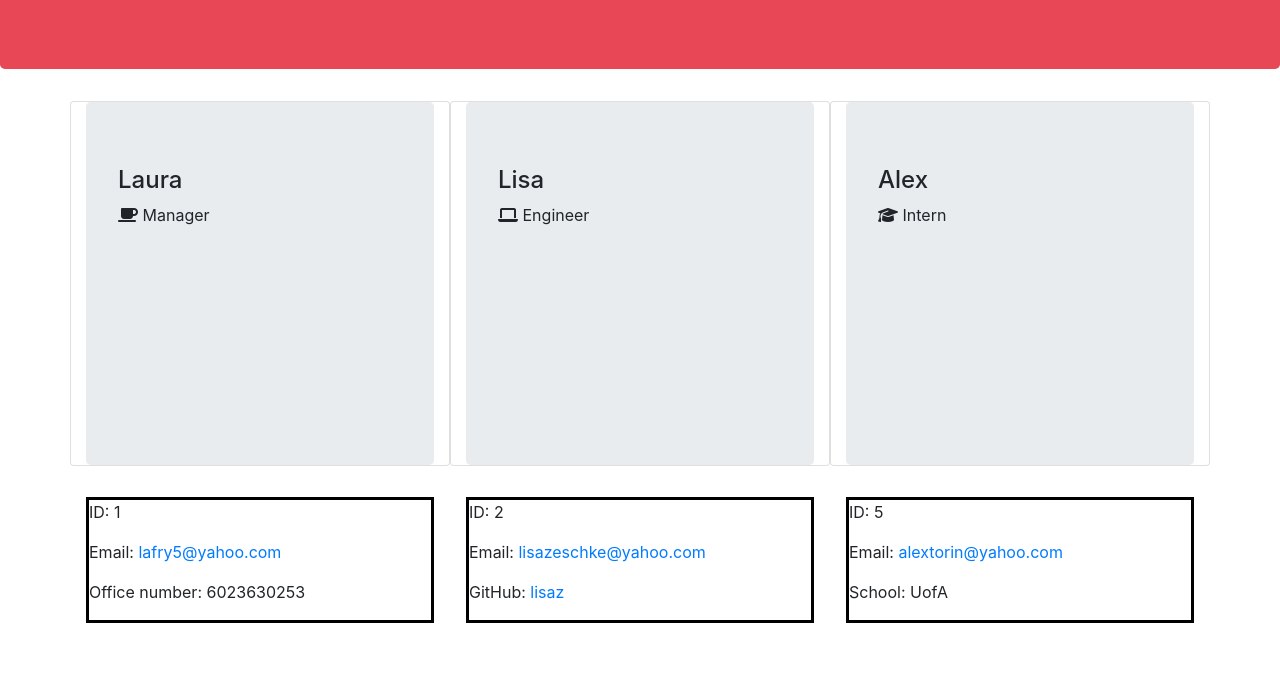
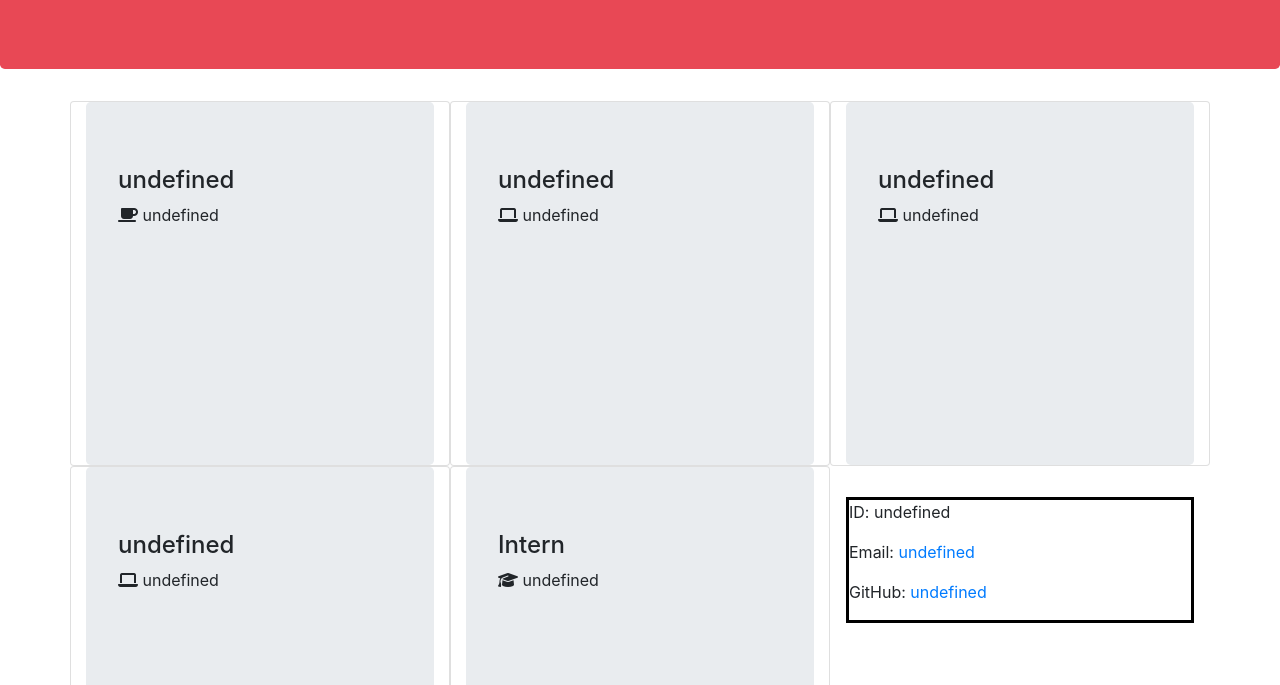
Before and after one commit to lafry5/my-team, a website: page Team.html in a window 1280 px wide. Shown: the part 115-800 px from the top of the page. Drawn offline with nearby package versions, Linux system fonts and the light colour scheme.

Commit message:
writeFile writes undefined data

```diff
--- a/Team.html
+++ b/Team.html
@@ -27,51 +27,75 @@
 
                         <div class="card col-md-4">
                         <div class="col-12 jumbotron">
-                                        <h4 class="name">Laura</h4>
+                            <h4 class="name">undefined</h4>
                             <i class="fa fa-coffee"> </i>
-                                        <p class = "title">Manager</p>
+                            <p class = "title">undefined</p>
                         </div>
                             <div class = "list-group">
-                                        <p id="list-group-id">ID: 1 </p>
-                                        <p id="list-group-email">Email: <a href="mailto:lafry5@yahoo.com">lafry5@yahoo.com</a></p>
-                                        <p id="list-group-other">Office number: 6023630253</p>
+                            <p id="list-group-id">ID: undefined </p>
+                            <p id="list-group-email">Email: <a href="mailto:undefined">undefined</a></p>
+                            <p id="list-group-other">Office number: undefined</p>
                             </div>
                         </div>
 
+
                         <div class="card col-md-4">
                         <div class="col-12 jumbotron">
-                                        <h4 class="name">Lisa</h4>
+                            <h4 class="name">undefined</h4>
                             <i class="fa fa-laptop"> </i>
-                                        <p class = "title">Engineer</p>
+                            <p class = "title">undefined</p>
                         </div>
                             <div class = "list-group">
-                                        <p id="list-group-id">ID: 2</p>
-                                        <p id="list-group-email">Email: <a href="mailto:lisazeschke@yahoo.com">lisazeschke@yahoo.com</a></p>
-                                        <p id="list-group-other">GitHub: <a href="https://github.com/lisaz">lisaz</a></p>
+                            <p id="list-group-id">ID: undefined</p>
+                            <p id="list-group-email">Email: <a href="mailto:undefined">undefined</a></p>
+                            <p id="list-group-other">GitHub: <a href="https://github.com/undefined">undefined</a></p>
                             </div>
                         </div>
 
 
 
-
+                        <div class="card col-md-4">
+                        <div class="col-12 jumbotron">
+                            <h4 class="name">undefined</h4>
+                            <i class="fa fa-laptop"> </i>
+                            <p class = "title">undefined</p>
+                        </div>
+                            <div class = "list-group">
+                            <p id="list-group-id">ID: undefined</p>
+                            <p id="list-group-email">Email: <a href="mailto:undefined">undefined</a></p>
+                            <p id="list-group-other">GitHub: <a href="https://github.com/undefined">undefined</a></p>
+                            </div>
+                        </div>
 
 
                         <div class="card col-md-4">
                         <div class="col-12 jumbotron">
-                                        <h4 class="name">Alex</h4>
-                                        <i class="fa fa-graduation-cap"></i>
-                                        <p class = "title">Intern</p>
+                            <h4 class="name">undefined</h4>
+                            <i class="fa fa-laptop"> </i>
+                            <p class = "title">undefined</p>
                         </div>
                             <div class = "list-group">
-                                        <p id="list-group-id">ID: 5</p>
-                                        <p id="list-group-email">Email: <a href="mailto:alextorin@yahoo.com">alextorin@yahoo.com</a></p>
-                                        <p id="list-group-other">School: UofA</p>
+                            <p id="list-group-id">ID: undefined</p>
+                            <p id="list-group-email">Email: <a href="mailto:undefined">undefined</a></p>
+                            <p id="list-group-other">GitHub: <a href="https://github.com/undefined">undefined</a></p>
                             </div>
                         </div>
 
 
+                        <div class="card col-md-4">
+                            <div class="col-12 jumbotron">
+                                <h4 class="name">Intern</h4>
+                                <i class="fa fa-graduation-cap"></i>
+                                <p class = "title">undefined</p>
+                            </div>
+                                <div class = "list-group">
+                                <p id="list-group-id">ID: undefined</p>
+                                <p id="list-group-email">Email: <a href="mailto:undefined">undefined</a></p>
+                                <p id="list-group-other">School: undefined</p>
+                                </div>
+                            </div>
 
-
+                </div>
             </div>
 
 
```
Also changed, not shown: Index.js (+6 -6 lines), src/generateTeam.js (+19 -18 lines). Lines whose indentation alone changed are shown as unchanged.
